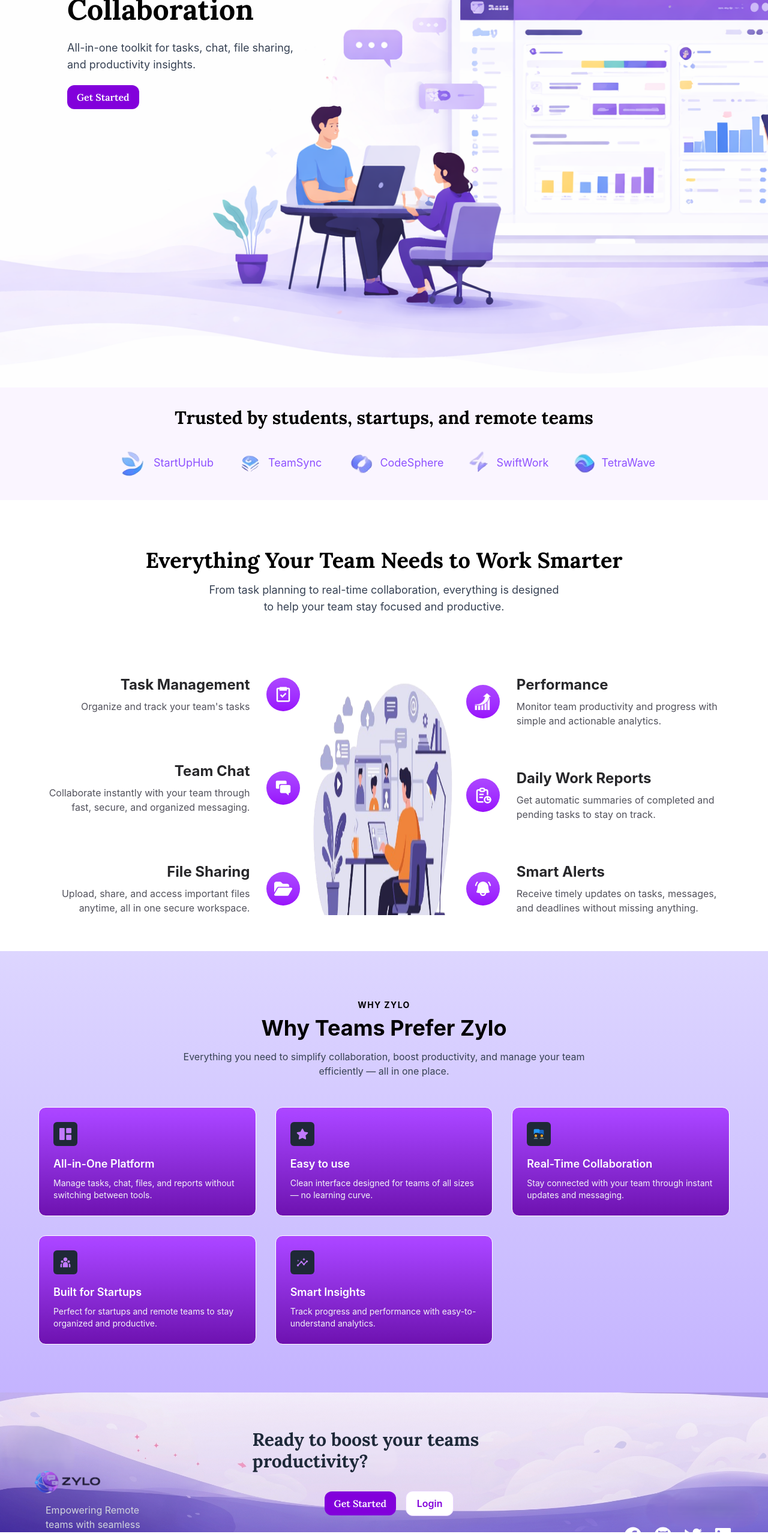
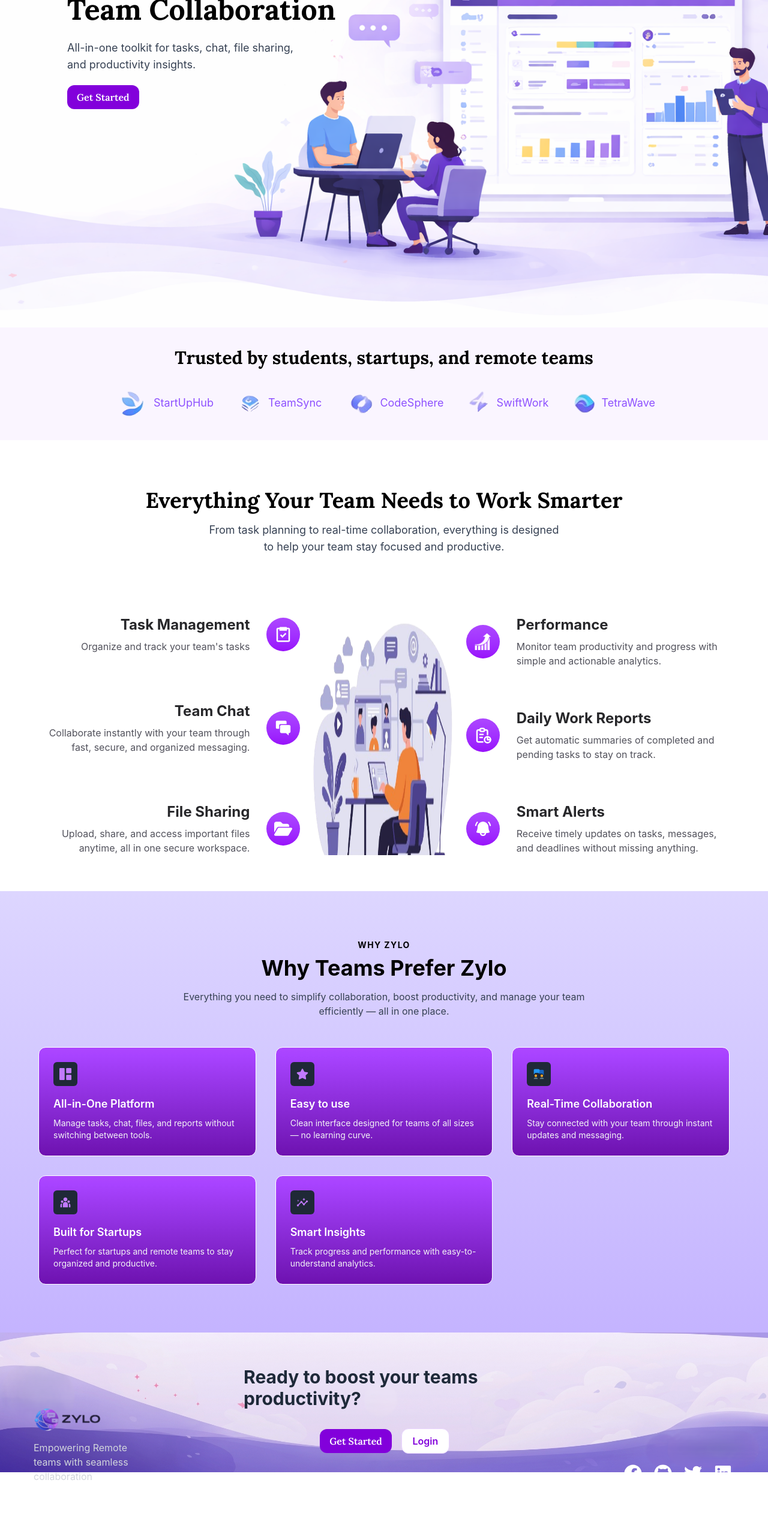
Before and after one commit to Trapti10/Remote-Work-Toolkit, a React (Vite) app in the folder ZYLO/Frontend/: page / in a window 1280 px wide. Shown: the part 234-2792 px from the top of the page at 60% size. After the commit the page ends 2710 px from the top, so only its background shows below. Built offline with nearby package versions, Linux system fonts and the light colour scheme.

Commit message:
Make the Home page responsive for all screen size

```diff
--- a/ZYLO/Frontend/src/Component/Footer.jsx
+++ b/ZYLO/Frontend/src/Component/Footer.jsx
@@ -15,40 +15,68 @@
 
 const Footer = () => {
 
+    return (
+        <section className='relative'>
 
-    return (
-        <section className='relative '>
-            <div className='w-full object-cover'>
-                <img src={FooterImg} alt="" className='' />
+            {/* Image */}
+            <img
+                src={FooterImg}
+                alt=""
+                className='w-full h-100 md:h-auto object-cover'
+            />
+
+            <div className="absolute inset-0 px-6 md:px-14 py-6 flex flex-col justify-between">
+
+                <div className="flex flex-col items-center text-center md:items-start md:text-left md:flex-row md:justify-evenly md:gap-40">
+
+                    <div className="hidden md:block mt-25">
+                        <img src={logo} alt="" className='h-10 mb-4 w-fit' />
+                        <h3 className="text-gray-300 text-md max-w-60">
+                            Empowering Remote teams with seamless collaboration
+                        </h3>
                     </div>
-            <div className="flex absolute top-7 px-14  justify-evenly gap-40">
-                <div className="mt-25">
 
-                    <img src={logo} alt="" className='h-10 mb-8 w-fit' />
-                    <h3 className="-mt-4 ml-5 text-gray-300 font-sans text-md max-w-60">Empowering Remote teams with seamless collaboration</h3>
-                </div>
-                <div className="">
-                    <h1 className="font-heading text-3xl font-bold text-gray-800 py-8">
+                    <div>
+                        <h1 className="text-lg md:text-3xl font-bold md:text-gray-800 py-10  md:py-8">
                             Ready to boost your teams productivity?
                         </h1>
-                    <div className="flex gap-4 justify-center items-center">
-                        <Link to='/signup' className=' hover:-translate-y-1 transition duration-300'>
+
+                        <div className="flex  gap-3 md:gap-4 justify-center items-center">
+                            <Link to='/signup'>
                                 <Btn1 text="Get Started"/>
                             </Link>
-                        <Link to='/login' className=' hover:-translate-y-1 transition duration-300'>
+
+                            <Link to='/login'>
                                 <Btn2 />
                             </Link>
                         </div>
+                    </div>
 
-                </div>
-                    <div className="flex justify-evenly gap-3 items-center mt-48 text-3xl">
+                    <div className="hidden md:flex justify-evenly gap-3 items-center mt-48 text-3xl">
                         {socials.map((item) => (
                             <a key={item.id} href={item.link} target="_blank" rel="noopener noreferrer">
-                                <div className="text-white p-1 rounded-full hover:bg-white/20 hover:text-purple-900 hover:scale-110 transition duration-400 cursor-pointer">
+                                <div className="text-white p-1 rounded-full hover:bg-white/20 hover:text-purple-900 hover:scale-110 transition duration-300 cursor-pointer">
                                     {item.icon}
                                 </div>
                             </a>
                         ))}
+                    </div>
+                </div>
+
+                <div className="flex md:hidden justify-between items-center">
+
+                    <img src={logo} alt="" className='h-8' />
+
+                    <div className="flex gap-3 text-xl">
+                        {socials.map((item) => (
+                            <a key={item.id} href={item.link} target="_blank" rel="noopener noreferrer">
+                                <div className="text-white p-2 rounded-full hover:bg-white/20 hover:scale-110 transition duration-300 cursor-pointer">
+                                    {item.icon}
+                                </div>
+                            </a>
+                        ))}
+                    </div>
+
                 </div>
 
             </div>
--- a/ZYLO/Frontend/src/Component/IntroSection.jsx
+++ b/ZYLO/Frontend/src/Component/IntroSection.jsx
@@ -5,18 +5,40 @@
 
 const IntroSection = () => {
   return (
-    <div >
-      <div className="relative ">
-        <img src={BgImg} alt="" className=' w-full h-200 object-cover'/>
-        <div className="absolute top-20 left-10 px-18 w-180 ">
-        <h1 className='text-5xl font-heading font-bold leading-15'>Simplify Remote Team Collaboration </h1>
-        <p className="text-lg mt-5 font-sans text-gray-700 w-100">All-in-one toolkit for tasks, chat, file sharing, and productivity insights.</p>
+    <div>
+      <div className="relative">
 
-       <div className="mt-5 hover:-translate-y-1 transition duration-300 cursor-pointer">
-         <Link to='/signup'  className="mt-10 hover:-translate-y-1 transition duration-300 cursor-pointer">
-          <Btn1 text="Get Started"/>
-          </Link>
-        </div>
+        {/* Image */}
+        <img
+          src={BgImg}
+          alt=""
+          className='w-full h-75 md:h-125 lg:h-175 object-cover'
+        />
+
+        {/* Text Content */}
+        <div className="
+          md:absolute
+          md:top-20 md:left-10
+          px-20 md:px-18
+          w-full md:w-150 md:items-baseline-last
+          bg-white md:bg-transparent
+          py-6 md:py-0 left-20 flex flex-col justify-center items-center
+        ">
+
+          <h1 className='text-2xl md:text-4xl lg:text-5xl font-heading font-bold leading-tight md:leading-15'>
+            Simplify Remote Team Collaboration
+          </h1>
+
+          <p className="text-sm  md:text-lg mt-4 md:mt-5 font-sans text-gray-700 md:w-100">
+            All-in-one toolkit for tasks, chat, file sharing, and productivity insights.
+          </p>
+
+          <div className="mt-5 hover:-translate-y-1 transition duration-300 cursor-pointer">
+            <Link to='/signup'>
+              <Btn1 text="Get Started"/>
+            </Link>
+          </div>
+
         </div>
       </div>
     </div>
--- a/ZYLO/Frontend/src/Component/Navbar.jsx
+++ b/ZYLO/Frontend/src/Component/Navbar.jsx
@@ -1,10 +1,13 @@
-import React from 'react'
+import React, { useState } from 'react'
 import LOGO from '../assets/logo.png'
 import Btn1 from './Btn1'
 import Btn2 from './Btn2'
 import { Link } from 'react-router-dom'
+import { Menu, X } from "lucide-react"
 
 const Navbar = () => {
+
+  const [isOpen, setIsOpen] = useState(false)
 
   const handleScroll = (id) => {
     const section = document.getElementById(id)
@@ -17,26 +20,77 @@
   }
 
   return (
-    <div className='w-full h-20 bg-purple-200 flex justify-between items-center px-20 py-10 text-md font-semibold shadow-2xl'>
-      <Link to='/' className=" h-10">
-        <img src={LOGO} alt="Logo"  className='h-full'/>
+    <div className='w-full h-20 bg-purple-200 flex justify-between items-center px-6 md:px-20 py-4 text-md font-semibold shadow-2xl'>
+
+      {/* Logo */}
+      <Link to='/' className="h-10">
+        <img src={LOGO} alt="Logo" className='h-full' />
       </Link>
-        <div className="flex gap-10 items-center">
+
+      {/* Desktop Menu */}
+      <div className="hidden md:flex gap-10 items-center">
         <Link to='/' className='text-purple-800'>Home</Link>
-              <h1 onClick={() => handleScroll("features")} className="cursor-pointer hover:text-purple-800"
+
+        <h1
+          onClick={() => handleScroll("features")}
+          className="cursor-pointer hover:text-purple-800"
         >
           Features
         </h1>
+
         <Link to='/about' className='hover:text-purple-800'>About</Link>
+
         <div className="flex gap-4 justify-center items-center">
-            <Link to='/signup' className=" hover:-translate-y-1 transition duration-300 cursor-pointer">
-                <Btn1 text='Get Started'/>
+          <Link to='/signup' className="hover:-translate-y-1 transition duration-300 cursor-pointer">
+            <Btn1 text='Get Started' />
           </Link>
-            <Link to='/login' className=" hover:-translate-y-1 transition duration-300 cursor-pointer">
-                <Btn2/>
+
+          <Link to='/login' className="hover:-translate-y-1 transition duration-300 cursor-pointer">
+            <Btn2 />
           </Link>
         </div>
       </div>
+
+      {/* Hamburger */}
+      <div className="md:hidden">
+        {isOpen ? (
+          <X onClick={() => setIsOpen(false)} className="cursor-pointer" />
+        ) : (
+          <Menu onClick={() => setIsOpen(true)} className="cursor-pointer" />
+        )}
+      </div>
+
+      {/* Mobile Menu */}
+      {isOpen && (
+        <div className="absolute top-20 left-0 w-full bg-purple-200 flex flex-col items-center gap-6 py-6 shadow-md md:hidden z-50">
+
+          <Link to='/' onClick={() => setIsOpen(false)}>Home</Link>
+
+          <h1
+            onClick={() => {
+              handleScroll("features")
+              setIsOpen(false)
+            }}
+            className="cursor-pointer"
+          >
+            Features
+          </h1>
+
+          <Link to='/about' onClick={() => setIsOpen(false)}>About</Link>
+
+          <div className="flex flex-col gap-4">
+            <Link to='/signup' onClick={() => setIsOpen(false)}>
+              <Btn1 text='Get Started' />
+            </Link>
+
+            <Link to='/login' onClick={() => setIsOpen(false)}>
+              <Btn2 />
+            </Link>
+          </div>
+
+        </div>
+      )}
+
     </div>
   )
 }
--- a/ZYLO/Frontend/src/Component/Trusted.jsx
+++ b/ZYLO/Frontend/src/Component/Trusted.jsx
@@ -37,8 +37,8 @@
 const Trusted = () => {
   return (
     <div className='flex flex-col gap-7 items-center justify-center bg-purple-50 mb-20 p-8'>
-    <h1 className="text-3xl font-heading font-bold">Trusted by students, startups, and remote teams</h1>
-    <div className="flex gap-10">
+    <h1 className="md:text-3xl text-2xl font-heading font-bold">Trusted by students, startups, and remote teams</h1>
+    <div className="flex md:gap-10 gap-5 md:flex-nowrap flex-wrap">
         {
             value.map(item =>(
 
--- a/ZYLO/Frontend/src/pages/Login.jsx
+++ b/ZYLO/Frontend/src/pages/Login.jsx
@@ -89,7 +89,7 @@
   </div>
               }
               <p className="text-center mt-6 text-sm"> Don’t have an account?{" "}
-                <Link to="/signup" className="text-purple-600 cursor-pointer">Sign Up</Link>
+                <Link to="/signup"  className="text-purple-600 cursor-pointer">Sign Up</Link>
               </p>
             </div>
           </div>
```
Lines whose indentation alone changed are shown as unchanged.
